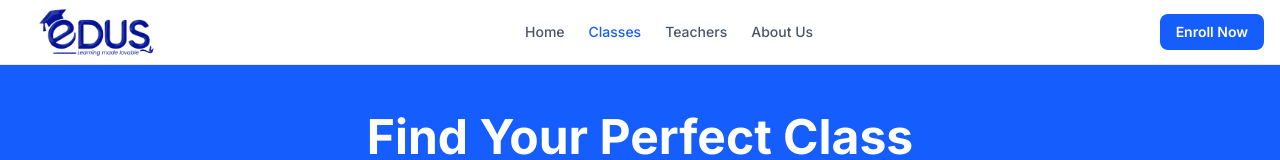
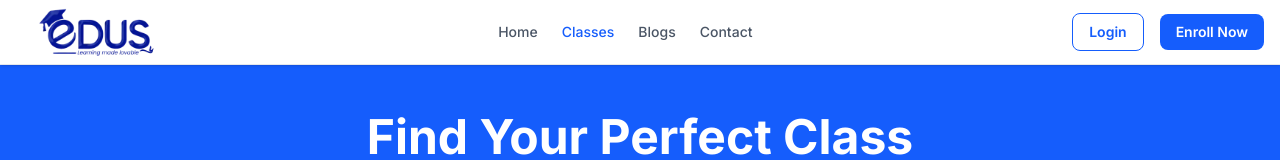
Before and after one commit to edustutor/edusclasses_nextjs, a Next.js app: page / in a window 1280 px wide. Shown: the top 160 px of the page. Built offline with nearby package versions, Linux system fonts and the light colour scheme; no server answers.

Commit message:
feat: Update dependencies, header styling, and navigation links, including a new login option.

```diff
--- a/src/components/Header.tsx
+++ b/src/components/Header.tsx
@@ -3,9 +3,9 @@ import Image from "next/image";
 
 export function Header() {
     return (
-        <header className="sticky top-0 z-40 w-full border-b border-gray-200 bg-white/80 backdrop-blur-md">
+        <header className="sticky top-0 z-40 w-full border-b border-gray-200 bg-white shadow-sm">
             <div className="container mx-auto flex h-16 items-center justify-between px-4">
-                <Link href="https://edus.lk" target="_blank" rel="noopener noreferrer">
+                <Link href="https://edustutor.com" target="_blank" rel="noopener noreferrer">
                     <Image
                         src="/EDUS-Tutor-Logo.webp"
                         alt="EDUS Logo"
@@ -16,21 +16,29 @@ export function Header() {
                 </Link>
 
                 <nav className="hidden md:flex items-center gap-6 text-sm font-medium text-gray-600">
-                    <Link href="https://edus.lk" target="_blank" rel="noopener noreferrer" className="hover:text-blue-600 transition-colors">
+                    <Link href="https://edustutor.com" target="_blank" rel="noopener noreferrer" className="hover:text-blue-600 transition-colors">
                         Home
                     </Link>
                     <Link href="/" className="text-blue-600">
                         Classes
                     </Link>
-                    <Link href="https://edus.lk" target="_blank" rel="noopener noreferrer" className="hover:text-blue-600 transition-colors">
-                        Teachers
+                    <Link href="https://edustutor.com/blogs/" target="_blank" rel="noopener noreferrer" className="hover:text-blue-600 transition-colors">
+                        Blogs
                     </Link>
-                    <Link href="https://edus.lk" target="_blank" rel="noopener noreferrer" className="hover:text-blue-600 transition-colors">
-                        About Us
+                    <Link href="https://edustutor.com/contact-us/" target="_blank" rel="noopener noreferrer" className="hover:text-blue-600 transition-colors">
+                        Contact
                     </Link>
                 </nav>
 
                 <div className="flex items-center gap-4">
+                    <Link
+                        href="https://app.edustutor.com/login"
+                        target="_blank"
+                        rel="noopener noreferrer"
+                        className="rounded-lg border border-blue-600 px-4 py-2 text-sm font-semibold text-blue-600 transition-colors hover:bg-blue-50"
+                    >
+                        Login
+                    </Link>
                     <Link
                         href="https://signup.edustutor.com/"
                         target="_blank"
```
Also changed, not shown: package.json (+4 -4 lines), 1 other file (tests, documents, lock files or other folders).
